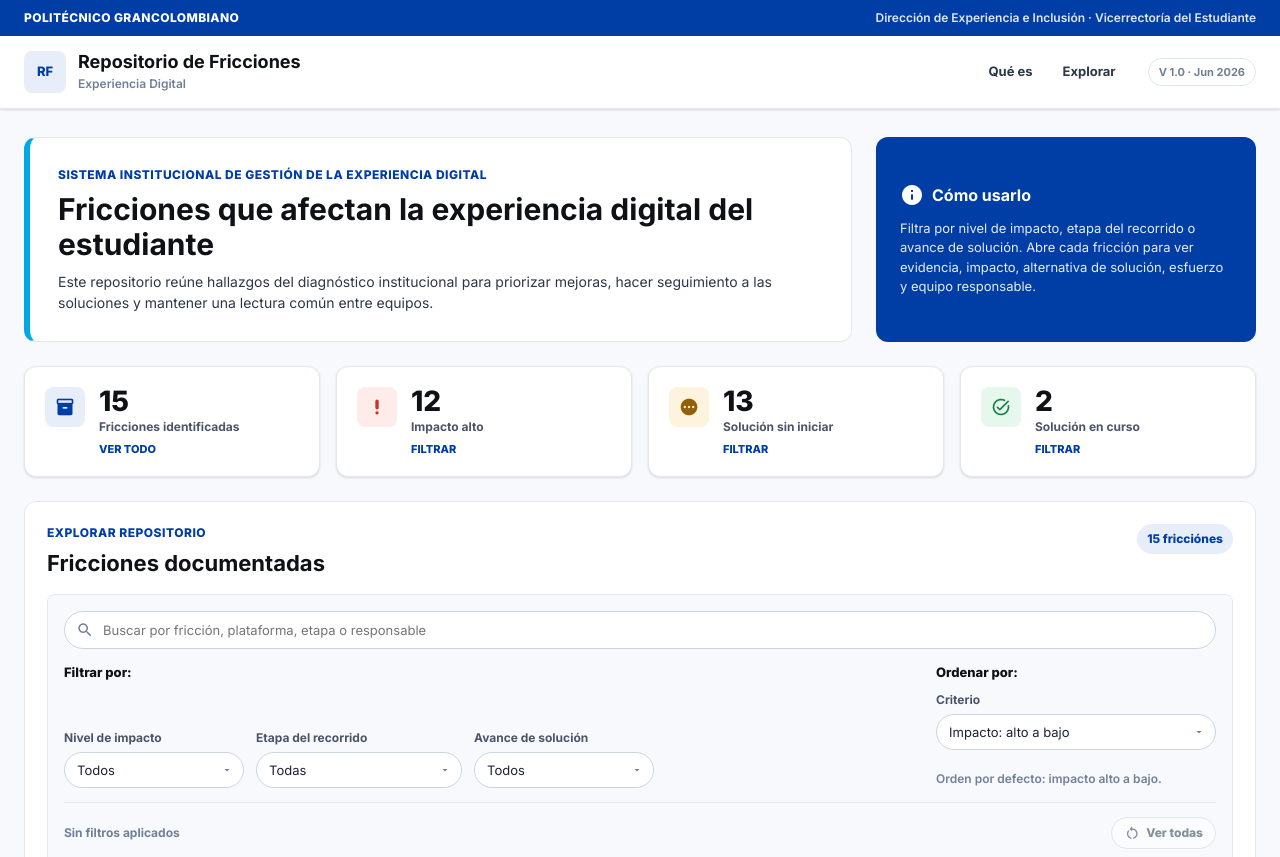
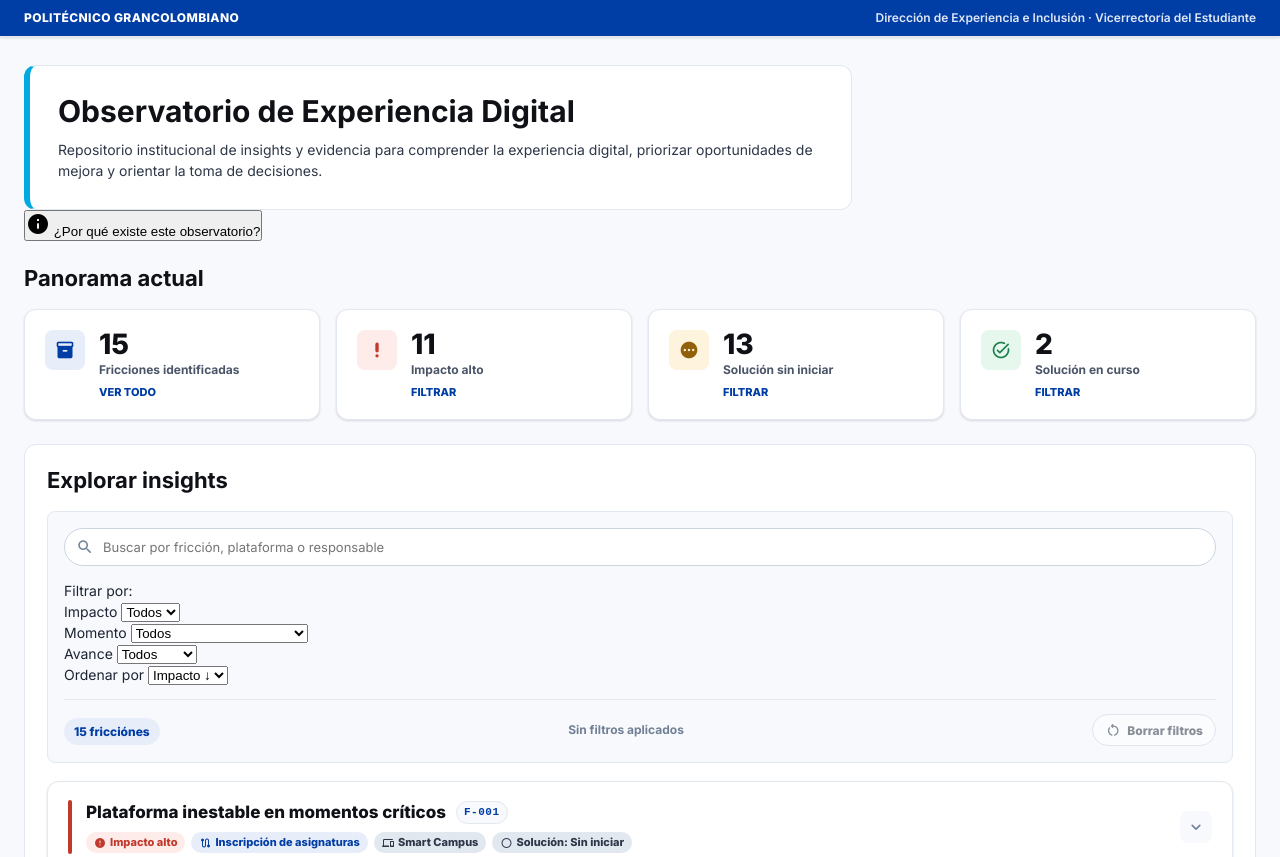
Before and after one commit to fabiopoligran/repositorio-fricciones, a plain HTML site: page index.html in a window 1280 px wide. Shown: the top 857 px of the page. Drawn offline with Linux system fonts and the light colour scheme.

Commit message:
Add files via upload

```diff
--- a/index.html
+++ b/index.html
@@ -15,43 +15,32 @@
     <div class="institution-name">Politécnico Grancolombiano</div>
     <div class="institution-unit">Dirección de Experiencia e Inclusión · Vicerrectoría del Estudiante</div>
   </div>
-  <nav class="main-nav" aria-label="Navegación principal">
-    <a class="nav-brand" href="#top" aria-label="Repositorio de Fricciones">
-      <span class="brand-mark" aria-hidden="true">RF</span>
-      <span>
-        <strong>Repositorio de Fricciones</strong>
-        <small>Experiencia Digital</small>
-      </span>
-    </a>
-    <div class="nav-links">
-      <a href="#about">Qué es</a>
-      <a href="#repository">Explorar</a>
-    </div>
-    <span class="version-pill">V 1.0 · Jun 2026</span>
-  </nav>
 </header>
 
 <main class="page" id="top" role="main">
   <section class="intro-section" id="about" aria-labelledby="page-title">
+    <div class="intro-header">
         <div class="intro-copy">
-      <p class="eyebrow">Sistema Institucional de Gestión de la Experiencia Digital</p>
-      <h1 id="page-title">Fricciones que afectan la experiencia digital del estudiante</h1>
+            <h1 id="page-title">
+                Observatorio de Experiencia Digital
+            </h1>
             <p>
-        Este repositorio reúne hallazgos del diagnóstico institucional para priorizar mejoras,
-        hacer seguimiento a las soluciones y mantener una lectura común entre equipos.
+                Repositorio institucional de insights y evidencia para comprender la experiencia digital,
+                priorizar oportunidades de mejora y orientar la toma de decisiones.
             </p>
         </div>
-    <div class="about-panel" aria-label="Cómo usar este repositorio">
-      <div>
-        <span class="material-icons-round" aria-hidden="true">info</span>
-        <strong>Cómo usarlo</strong>
-      </div>
-      <p>
-        Filtra por nivel de impacto, etapa del recorrido o avance de solución. Abre cada fricción
-        para ver evidencia, impacto, alternativa de solución, esfuerzo y equipo responsable.
-      </p>
+        <button class="about-link" id="aboutTrigger">
+            <span class="material-icons-round">
+                info
+            </span>
+            ¿Por qué existe este observatorio?
+        </button>
     </div>
   </section>
+
+  <div class="section-heading">
+    <h2>Panorama actual</h2>
+  </div>
 
   <section class="stats-row" aria-label="Resumen y filtros rápidos">
     <button class="stat-card" type="button" data-quick-filter="all" aria-label="Ver todas las fricciones">
@@ -91,40 +80,37 @@
   <section class="repository-section" id="repository" aria-label="Explorar fricciones">
     <div class="section-heading">
       <div>
-        <p class="eyebrow">Explorar repositorio</p>
-        <h2>Fricciones documentadas</h2>
+        <h2>Explorar insights</h2>
       </div>
-      <span class="results-count" id="results-count" aria-live="polite"></span>
     </div>
 
     <div class="controls-panel">
+
+      <div class="toolbar-top">
           <div class="search-wrap">
               <span class="material-icons-round" aria-hidden="true">search</span>
               <input
                   type="search"
                   class="search-input"
                   id="search"
-          placeholder="Buscar por fricción, plataforma, etapa o responsable"
-          aria-label="Buscar fricciones"
-        >
+                  placeholder="Buscar por fricción, plataforma o responsable"
+                  aria-label="Buscar insights">
           </div>
-
-      <div class="controls-grid">
-        <fieldset class="control-group">
-          <legend>Filtrar por:</legend>
-          <label>
-            Nivel de impacto
-            <select class="filter-select" id="filter-severidad" aria-label="Filtrar por nivel de impacto">
+          <div class="toolbar-actions">
+            <span class="filter-group-title">Filtrar por:</span>
+            <div class="filter-field">
+                <label class="filter-field-label" for="filter-severidad">Impacto</label>
+                <select class="filter-select-plain" id="filter-severidad">
                     <option value="">Todos</option>
                     <option value="Alta">Alto</option>
                     <option value="Media">Medio</option>
                     <option value="Baja">Bajo</option>
                 </select>
-          </label>
-          <label>
-            Etapa del recorrido
-            <select class="filter-select" id="filter-momento" aria-label="Filtrar por etapa del recorrido">
-              <option value="">Todas</option>
+            </div>
+            <div class="filter-field">
+                <label class="filter-field-label" for="filter-momento">Momento</label>
+                <select class="filter-select-plain" id="filter-momento">
+                    <option value="">Todos</option>
                     <option value="Inscripción de asignaturas">Inscripción de asignaturas</option>
                     <option value="Pago de matrícula">Pago de matrícula</option>
                     <option value="Gestión de certificados">Gestión de certificados</option>
@@ -133,40 +119,58 @@
                     <option value="Proceso de desarrollo">Proceso de desarrollo</option>
                     <option value="Transversal">Transversal</option>
                 </select>
-          </label>
-          <label>
-            Avance de solución
-            <select class="filter-select" id="filter-estado" aria-label="Filtrar por avance de solución">
+            </div>
+            <div class="filter-field">
+                <label class="filter-field-label" for="filter-estado">Avance</label>
+                <select class="filter-select-plain" id="filter-estado">
                     <option value="">Todos</option>
                     <option value="Sin iniciar">Sin iniciar</option>
                     <option value="En curso">En curso</option>
                     <option value="Resuelta">Resuelta</option>
                 </select>
-          </label>
-        </fieldset>
+            </div>
+            <div class="toolbar-divider"></div>
+            <div class="filter-field">
+                <label class="filter-field-label" for="sort-by">Ordenar por</label>
+                <select class="filter-select-plain" id="sort-by">
+                    <option value="impacto">Impacto ↓</option>
+                    <option value="impacto-asc">Impacto ↑</option>
+                    <option value="etapa">Momento</option>
+                    <option value="avance">Avance</option>
+                    <option value="id">Código</option>
+                </select>
+            </div>
 
-        <fieldset class="control-group order-group">
-          <legend>Ordenar por:</legend>
-          <label>
-            Criterio
-            <select class="filter-select" id="sort-by" aria-label="Ordenar fricciones">
-              <option value="impacto">Impacto: alto a bajo</option>
-              <option value="etapa">Etapa del recorrido</option>
-              <option value="avance">Avance de solución</option>
-              <option value="id">Código original</option>
-            </select>
-          </label>
-          <p class="sort-note" id="sort-note">Orden por defecto: impacto alto a bajo.</p>
-        </fieldset>
+          </div>
+
       </div>
 
       <div class="active-filter-row">
-        <div class="active-filters" id="active-filters" aria-live="polite"></div>
-        <button class="clear-filters" type="button" id="clear-filters">
-          <span class="material-icons-round" aria-hidden="true">restart_alt</span>
-          Ver todas
+
+        <div class="active-filter-summary">
+            <span class="results-count" id="results-count" aria-live="polite"></span>
+            <div class="toolbar-divider"></div>
+        </div>
+
+        <div class="active-filters"
+            id="active-filters"
+            aria-live="polite">
+        </div>
+
+        <button class="clear-filters"
+                type="button"
+                id="clear-filters">
+
+            <span class="material-icons-round">
+                restart_alt
+            </span>
+
+            Borrar filtros
+
         </button>
+
       </div>
+
   </div>
 
     <div class="friction-list" id="friction-list" role="list" aria-label="Listado de fricciones"></div>
@@ -184,6 +188,53 @@
   </div>
 </main>
 
+<div class="modal-overlay" id="aboutModal">
+
+    <div class="modal">
+
+        <button class="modal-close" id="closeModal">
+            <span class="material-icons-round">close</span>
+        </button>
+
+        <h2>¿Por qué existe este observatorio?</h2>
+
+        <p>
+            La experiencia digital no depende de una única plataforma ni de un
+            solo proceso. Se construye a través de múltiples interacciones entre
+            estudiantes, docentes, colaboradores, procesos y sistemas.
+        </p>
+
+        <p>
+            Este observatorio integra evidencia proveniente de entrevistas,
+            encuestas, analítica, Google Reviews, documentación institucional y
+            análisis experto para convertir información dispersa en
+            <strong>insights accionables</strong> que apoyen la toma de
+            decisiones.
+        </p>
+
+        <h3>¿Qué encontrarás aquí?</h3>
+
+        <ul>
+            <li>🟥 Fricciones que afectan la experiencia digital.</li>
+            <li>🟩 Fortalezas que conviene preservar.</li>
+            <li>🟦 Oportunidades de mejora.</li>
+            <li>🟨 Riesgos y tendencias emergentes.</li>
+            <li>📊 Evidencia que respalda cada insight.</li>
+        </ul>
+
+        <h3>¿Para qué sirve?</h3>
+
+        <ul>
+            <li>Priorizar iniciativas.</li>
+            <li>Identificar patrones.</li>
+            <li>Compartir conocimiento.</li>
+            <li>Apoyar decisiones institucionales.</li>
+        </ul>
+
+    </div>
+
+</div>
+
 <script src="js/data.js"></script>
 <script src="js/app.js"></script>
 </body>
```
Lines whose indentation alone changed are shown as unchanged.
